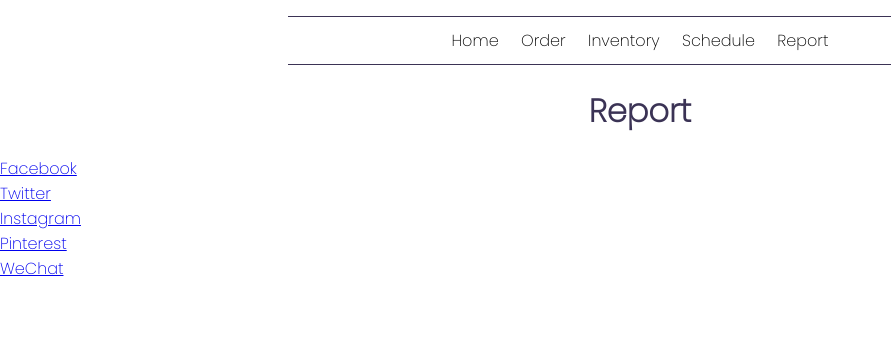
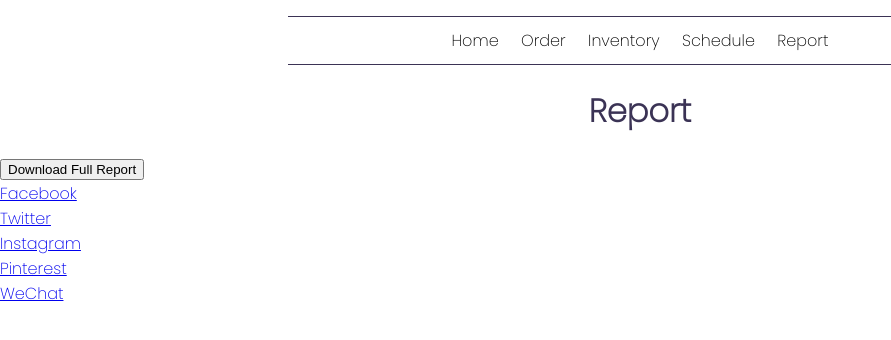
Before and after one commit to matereyes00/Blizzard-Blast, a Django app: page /report in a window 1280 px wide. Shown: the part 107-447 px from the top of the page, without its empty margins (0-891 px from the left). Run offline with Django 3.2, Linux system fonts and the light colour scheme.

Commit message:
Added a download button for the report

```diff
--- a/blizzardblast/templates/report.html
+++ b/blizzardblast/templates/report.html
@@ -8,5 +8,7 @@
 
 {% block content %}
 <h1 class='view-title'>Report </h1>
-
+<div id="report-area">
+    <button class="download-button">Download Full Report</button>
+</div>
 {% endblock %}
```
